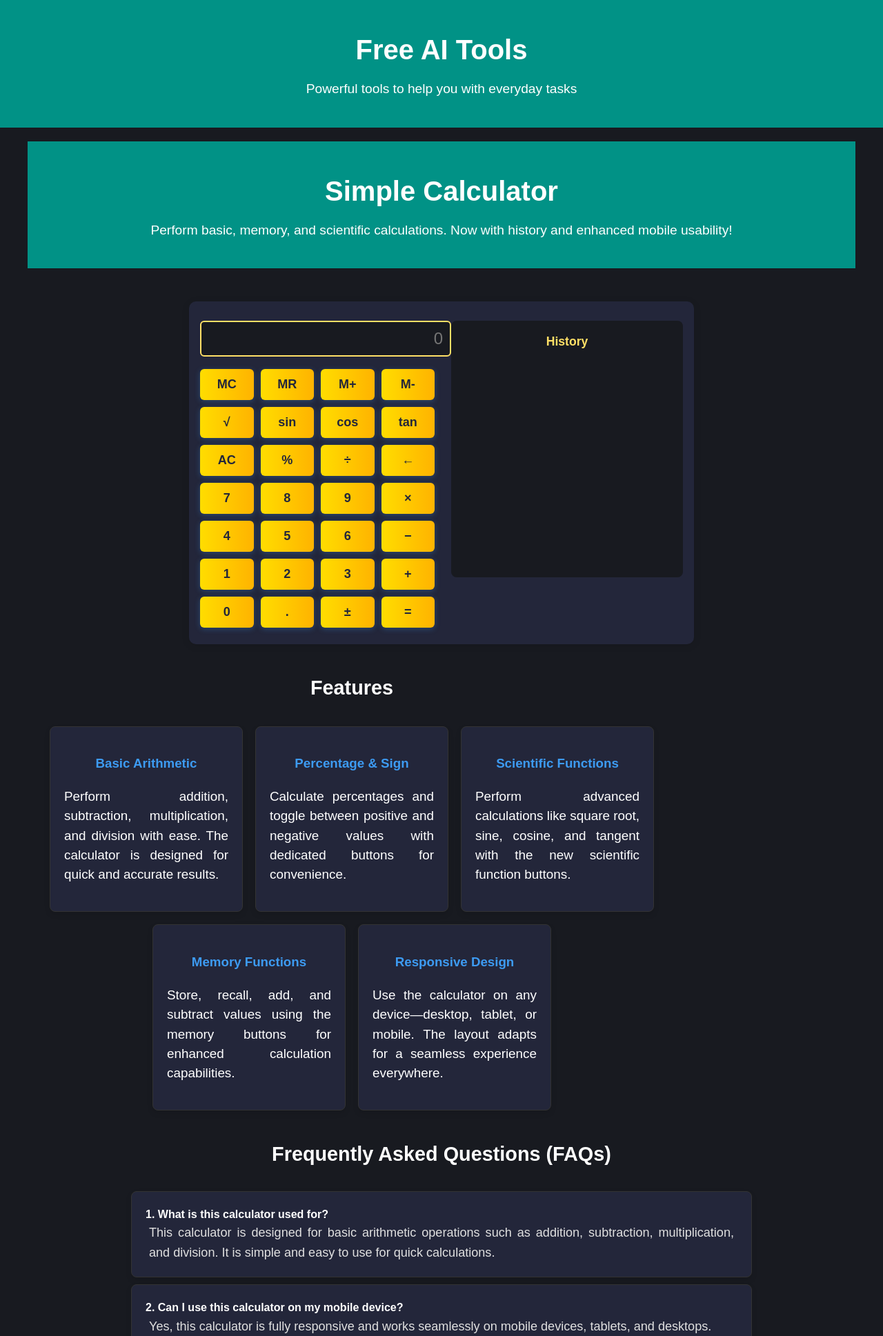
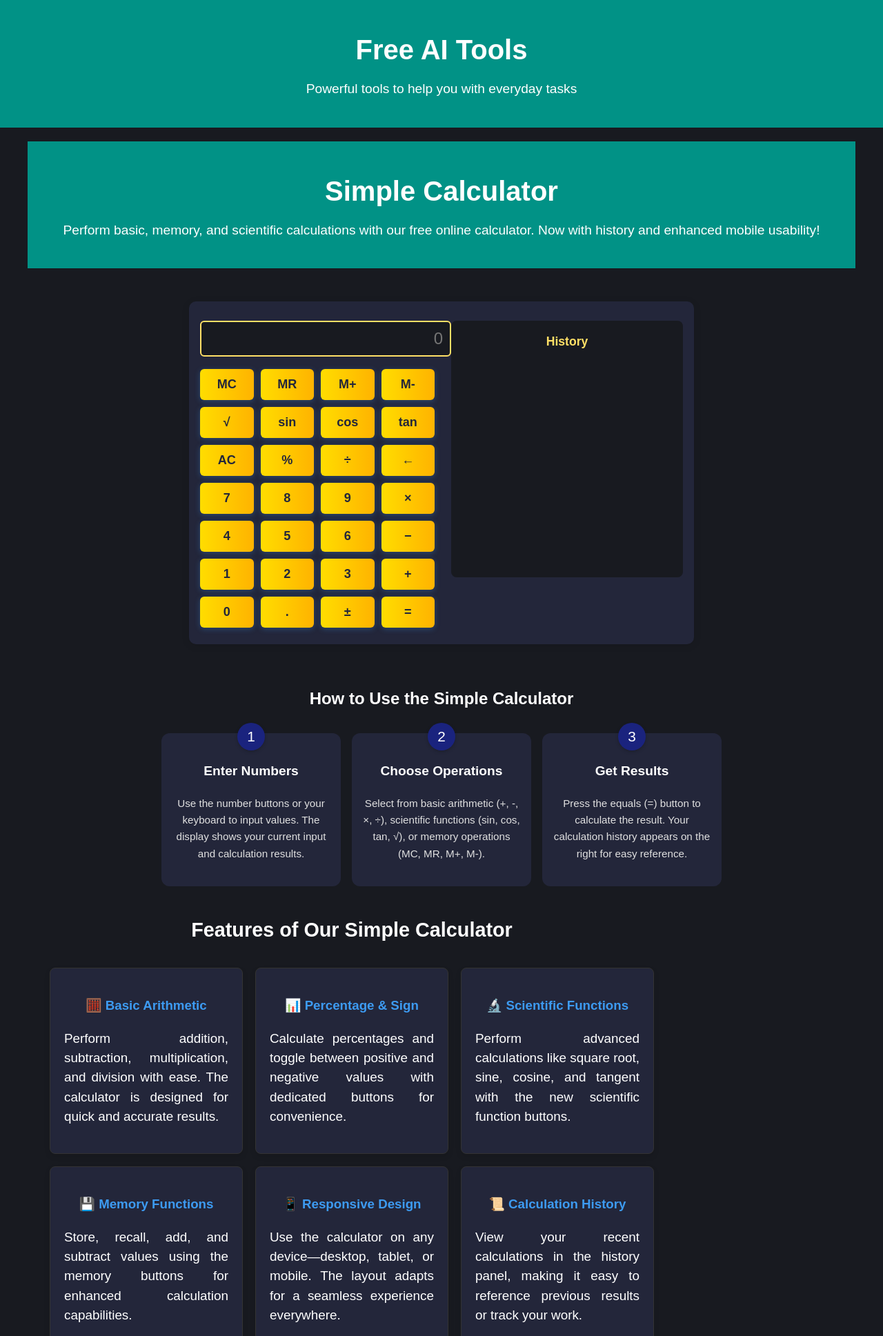
Before and after one commit to William82630/FREE-AI-TOOLS, a Flask app: page /tools/online-calculators/simple-calculator in a window 1280 px wide. Shown: the top 1937 px of the page at 69% size. Run offline with Flask 3, Linux system fonts and the light colour scheme; some libraries are stand-ins or nearby versions.

Commit message:
simple calculator add how to use section only

```diff
--- a/templates/simple_calculator.html
+++ b/templates/simple_calculator.html
@@ -2,7 +2,7 @@
 {% block content %}
 <div class="hero">
     <h1>Simple Calculator</h1>
-    <p>Perform basic, memory, and scientific calculations. Now with history and enhanced mobile usability!</p>
+    <p>Perform basic, memory, and scientific calculations with our free online calculator. Now with history and enhanced mobile usability!</p>
 </div>
 <div class="input-section">
     <div class="calculator-container">
@@ -48,75 +48,120 @@
         </div>
     </div>
 </div>
+
+<div class="how-to" style="max-width: 900px; margin: 60px auto 40px;">
+    <h2 style="text-align: center; margin-bottom: 30px; color: #fff;">How to Use the Simple Calculator</h2>
+    <div style="display: flex; flex-wrap: wrap; justify-content: center; gap: 16px; margin-top: 28px;">
+        <div style="flex: 1 1 220px; max-width: 260px; min-width: 200px; margin: 0; background: #23263a; color: #fff; padding: 20px 15px; border-radius: 12px; box-sizing: border-box; position: relative;">
+            <div style="position: absolute; top: -15px; left: 50%; transform: translateX(-50%); width: 40px; height: 40px; line-height: 40px; background-color: #1a237e; color: white; border-radius: 50%; font-size: 1.3em; text-align: center; box-shadow: 0 2px 5px rgba(0,0,0,0.2);">1</div>
+            <h3 style="color:#fff; margin-top: 20px; text-align: center; font-size: 1.2em;">Enter Numbers</h3>
+            <p style="text-align:center; color:#e0e0e0; font-size:0.95em;">Use the number buttons or your keyboard to input values. The display shows your current input and calculation results.</p>
+        </div>
+        <div style="flex: 1 1 220px; max-width: 260px; min-width: 200px; margin: 0; background: #23263a; color: #fff; padding: 20px 15px; border-radius: 12px; box-sizing: border-box; position: relative;">
+            <div style="position: absolute; top: -15px; left: 50%; transform: translateX(-50%); width: 40px; height: 40px; line-height: 40px; background-color: #1a237e; color: white; border-radius: 50%; font-size: 1.3em; text-align: center; box-shadow: 0 2px 5px rgba(0,0,0,0.2);">2</div>
+            <h3 style="color:#fff; margin-top: 20px; text-align: center; font-size: 1.2em;">Choose Operations</h3>
+            <p style="text-align:center; color:#e0e0e0; font-size:0.95em;">Select from basic arithmetic (+, -, ×, ÷), scientific functions (sin, cos, tan, √), or memory operations (MC, MR, M+, M-).</p>
+        </div>
+        <div style="flex: 1 1 220px; max-width: 260px; min-width: 200px; margin: 0; background: #23263a; color: #fff; padding: 20px 15px; border-radius: 12px; box-sizing: border-box; position: relative;">
+            <div style="position: absolute; top: -15px; left: 50%; transform: translateX(-50%); width: 40px; height: 40px; line-height: 40px; background-color: #1a237e; color: white; border-radius: 50%; font-size: 1.3em; text-align: center; box-shadow: 0 2px 5px rgba(0,0,0,0.2);">3</div>
+            <h3 style="color:#fff; margin-top: 20px; text-align: center; font-size: 1.2em;">Get Results</h3>
+            <p style="text-align:center; color:#e0e0e0; font-size:0.95em;">Press the equals (=) button to calculate the result. Your calculation history appears on the right for easy reference.</p>
+        </div>
+    </div>
+</div>
+
 <div class="features">
-    <h2>Features</h2>
+    <h2>Features of Our Simple Calculator</h2>
     <div class="feature-cards">
         <div class="feature-card">
-            <h3>Basic Arithmetic</h3>
+            <h3>🧮 Basic Arithmetic</h3>
             <p>Perform addition, subtraction, multiplication, and division with ease. The calculator is designed for quick and accurate results.</p>
         </div>
         <div class="feature-card">
-            <h3>Percentage & Sign</h3>
+            <h3>📊 Percentage & Sign</h3>
             <p>Calculate percentages and toggle between positive and negative values with dedicated buttons for convenience.</p>
         </div>
         <div class="feature-card">
-            <h3>Scientific Functions</h3>
+            <h3>🔬 Scientific Functions</h3>
             <p>Perform advanced calculations like square root, sine, cosine, and tangent with the new scientific function buttons.</p>
         </div>
         <div class="feature-card">
-            <h3>Memory Functions</h3>
+            <h3>💾 Memory Functions</h3>
             <p>Store, recall, add, and subtract values using the memory buttons for enhanced calculation capabilities.</p>
         </div>
         <div class="feature-card">
-            <h3>Responsive Design</h3>
+            <h3>📱 Responsive Design</h3>
             <p>Use the calculator on any device—desktop, tablet, or mobile. The layout adapts for a seamless experience everywhere.</p>
+        </div>
+        <div class="feature-card">
+            <h3>📜 Calculation History</h3>
+            <p>View your recent calculations in the history panel, making it easy to reference previous results or track your work.</p>
         </div>
     </div>
 </div>
+
 <div class="faq">
-    <h2>Frequently Asked Questions (FAQs)</h2>
+    <h2>Frequently Asked Questions</h2>
     <div class="faq-item">
-        <strong>1. What is this calculator used for?</strong>
-        <p>This calculator is designed for basic arithmetic operations such as addition, subtraction, multiplication, and division. It is simple and easy to use for quick calculations.</p>
+        <h3>Q1: What is this calculator used for?</h3>
+        <p>This calculator is designed for basic arithmetic operations such as addition, subtraction, multiplication, and division, as well as scientific functions. It's simple and easy to use for quick calculations in everyday situations.</p>
     </div>
     <div class="faq-item">
-        <strong>2. Can I use this calculator on my mobile device?</strong>
-        <p>Yes, this calculator is fully responsive and works seamlessly on mobile devices, tablets, and desktops.</p>
+        <h3>Q2: Can I use this calculator on my mobile device?</h3>
+        <p>Yes, this calculator is fully responsive and works seamlessly on mobile devices, tablets, and desktops. The interface automatically adjusts to provide the best experience on any screen size.</p>
     </div>
     <div class="faq-item">
-        <strong>3. Does this calculator support advanced functions?</strong>
-        <p>Yes, the calculator now includes scientific functions like square root, sine, cosine, and tangent.</p>
+        <h3>Q3: Does this calculator support advanced functions?</h3>
+        <p>Yes, the calculator includes scientific functions like square root, sine, cosine, and tangent. These functions make it suitable for more complex calculations and mathematical problems.</p>
     </div>
     <div class="faq-item">
-        <strong>4. How accurate are the calculations?</strong>
-        <p>The calculator provides results with up to 10 digits of precision, ensuring high accuracy for most calculations.</p>
+        <h3>Q4: How accurate are the calculations?</h3>
+        <p>The calculator provides results with up to 10 digits of precision, ensuring high accuracy for most calculations. For scientific functions, standard JavaScript math precision is used.</p>
     </div>
     <div class="faq-item">
-        <strong>5. Can I use the keyboard to operate the calculator?</strong>
-        <p>Yes, you can use your keyboard's number pad and basic arithmetic keys (+, -, *, /) to perform calculations.</p>
+        <h3>Q5: Can I use the keyboard to operate the calculator?</h3>
+        <p>Yes, you can use your keyboard's number pad and basic arithmetic keys (+, -, *, /) to perform calculations. The Enter key works as the equals button, and Escape clears the display.</p>
     </div>
     <div class="faq-item">
-        <strong>6. Is there a way to clear the display?</strong>
-        <p>Yes, you can use the "AC" button to clear all entries and reset the calculator.</p>
+        <h3>Q6: Is there a way to clear the display?</h3>
+        <p>Yes, you can use the "AC" button to clear all entries and reset the calculator. For removing just the last character, use the backspace (←) button.</p>
     </div>
     <div class="faq-item">
-        <strong>7. How does the memory function work?</strong>
-        <p>The memory buttons allow you to store (M+), recall (MR), clear (MC), and subtract (M-) values for enhanced calculations.</p>
+        <h3>Q7: How does the memory function work?</h3>
+        <p>The memory buttons allow you to store (M+), recall (MR), clear (MC), and subtract (M-) values for enhanced calculations. This is particularly useful when working with multiple values across different calculations.</p>
     </div>
 </div>
+
 <div class="support-us">
     <h2>Support Us</h2>
-    <p>If you find this calculator useful, consider <a href="https://www.buymeacoffee.com/willsblogger" target="_blank">buying me a coffee</a> to support further development!</p>
+    <p>If you find this calculator useful, you can support us by buying a coffee! Your support helps us keep these tools free and updated.</p>
+    <a href="https://www.buymeacoffee.com/willsblogger" target="_blank">☕ Buy Me a Coffee</a>
     <div class="social-icons">
-        <a href="https://twitter.com/intent/tweet?text=Check%20out%20this%20Simple%20Calculator%20Tool!&url=https://willsblogger.com/tools/simple-calculator" target="_blank"><img src="/static/images/twitter.png" alt="Twitter"></a>
-        <a href="https://www.facebook.com/sharer/sharer.php?u=https://willsblogger.com/tools/simple-calculator" target="_blank"><img src="/static/images/facebook.png" alt="Facebook"></a>
-        <a href="https://api.whatsapp.com/send?text=Check%20out%20this%20Simple%20Calculator%20Tool!%20https://willsblogger.com/tools/simple-calculator" target="_blank"><img src="/static/images/whatsapp.png" alt="WhatsApp"></a>
-        <a href="https://www.linkedin.com/shareArticle?mini=true&url=https://willsblogger.com/tools/simple-calculator" target="_blank"><img src="/static/images/linkedIn.png" alt="LinkedIn"></a>
-        <a href="https://pinterest.com/pin/create/button/?url=https://willsblogger.com/tools/simple-calculator" target="_blank"><img src="/static/images/pinterest.png" alt="Pinterest"></a>
+        <a href="https://twitter.com/intent/tweet?url=http://127.0.0.1:5000/tools/online-calculators/simple-calculator&text=Check+out+this+amazing+online+calculator!" target="_blank">
+            <img src="{{ url_for('static', filename='images/twitter.png') }}" alt="Twitter">
+        </a>
+        <a href="https://www.facebook.com/sharer/sharer.php?u=http://127.0.0.1:5000/tools/online-calculators/simple-calculator" target="_blank">
+            <img src="{{ url_for('static', filename='images/facebook.png') }}" alt="Facebook">
+        </a>
+        <a href="https://www.linkedin.com/shareArticle?mini=true&url=http://127.0.0.1:5000/tools/online-calculators/simple-calculator&title=Free+Online+Calculator&summary=Check+out+this+amazing+tool!" target="_blank">
+            <img src="{{ url_for('static', filename='images/linkedIn.png') }}" alt="LinkedIn">
+        </a>
+        <a href="https://pinterest.com/pin/create/button/?url=http://127.0.0.1:5000/tools/online-calculators/simple-calculator&description=Free+Online+Calculator" target="_blank">
+            <img src="{{ url_for('static', filename='images/pinterest.png') }}" alt="Pinterest">
+        </a>
+        <a href="https://wa.me/?text=Check+out+this+amazing+online+calculator:+http://127.0.0.1:5000/tools/online-calculators/simple-calculator" target="_blank">
+            <img src="{{ url_for('static', filename='images/whatsapp.png') }}" alt="WhatsApp">
+        </a>
     </div>
 </div>
+
 <footer>
-    <p>&copy; 2025 willsblogger.com. All rights reserved. | <a href="/privacy-policy.html">Privacy Policy</a> | <a href="/terms-of-use.html">Terms of Use</a></p>
+    <p style="margin: 0 0 10px 0;">&copy; 2025 willsblogger.com Free AI Tools. All rights reserved.</p>
+    <p style="margin: 0;">
+        <a href="/privacy-policy.html" target="_blank">Privacy Policy</a> |
+        <a href="/terms-of-use.html" target="_blank">Terms of Use</a> |
+        <a href="/" target="_self">Home</a>
+    </p>
 </footer>
 <style>
 body {
```
Also changed, not shown: templates/README.md.
